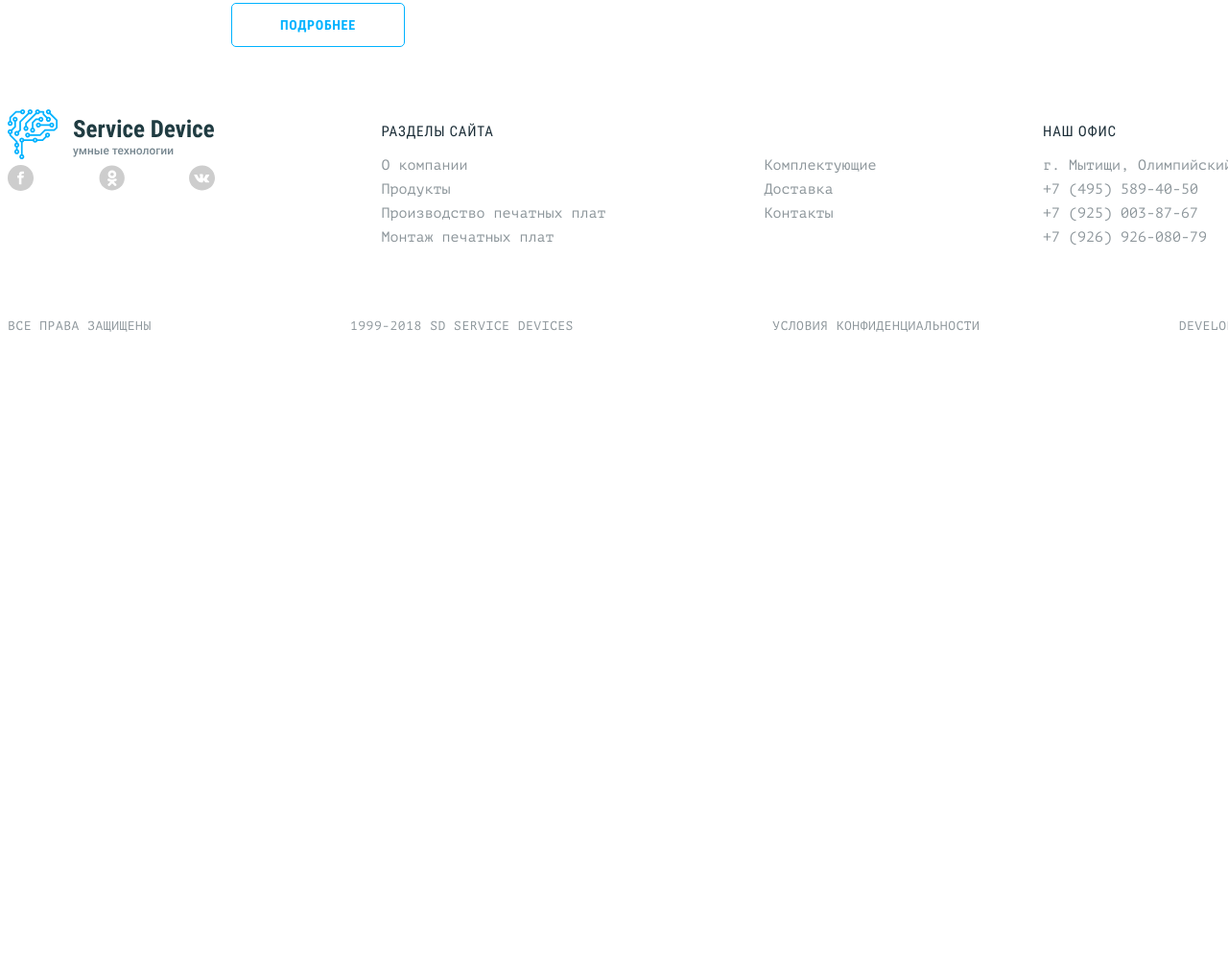
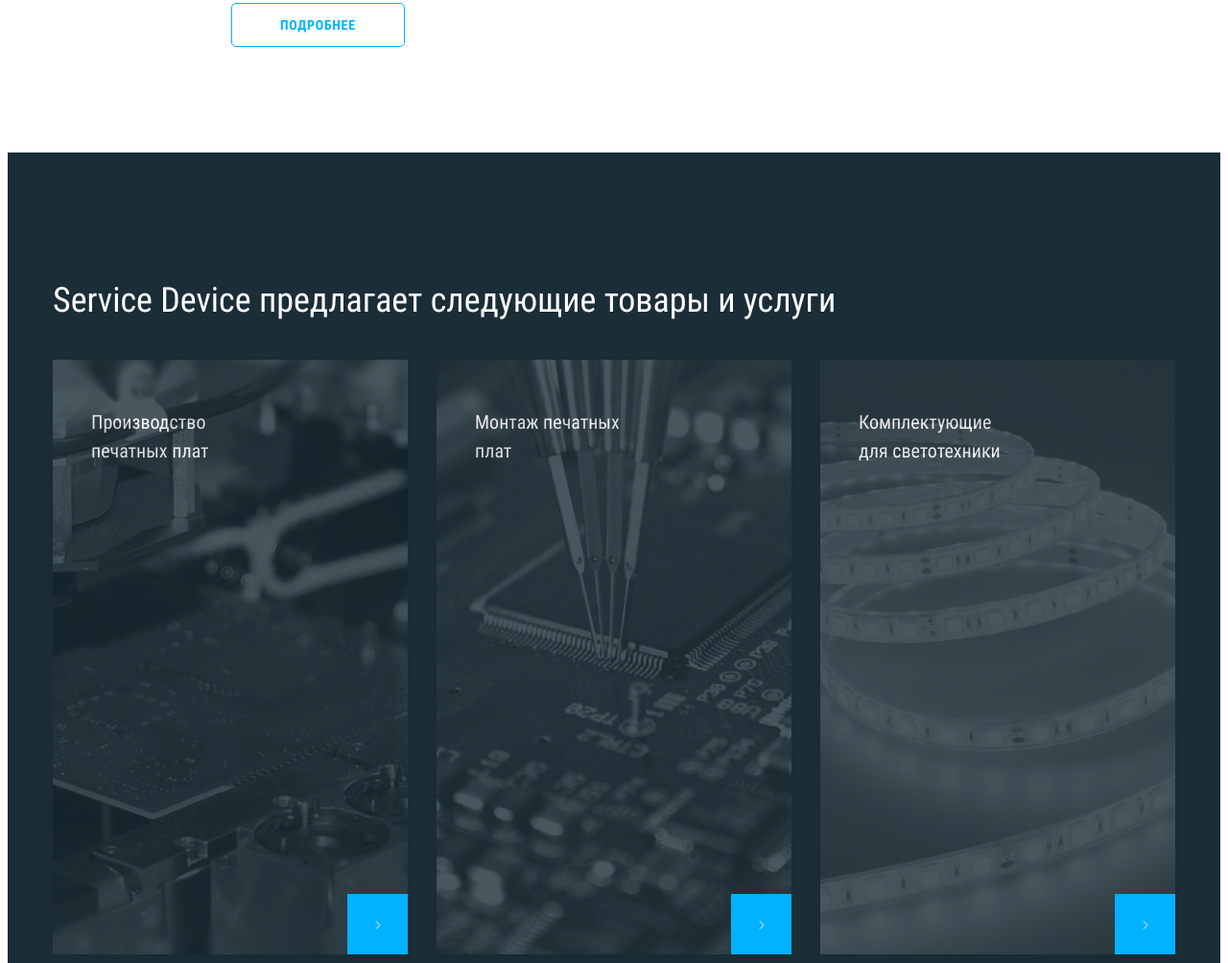
Before and after one commit to Kotwade/smartdevice, a website: page source/index.html in a window 1280 px wide. Shown: the part 2096-3100 px from the top of the page at 96% size. Before the commit the page ends 2461 px from the top, so only its background shows below. Drawn offline with nearby package versions, Linux system fonts and the light colour scheme; files that its build step writes are made by us from their sources.

Commit message:
Добавляет блок товары

```diff
--- a/source/index.html
+++ b/source/index.html
@@ -63,6 +63,37 @@
         <button class="button company__button" type="button">подробнее</button>
       </div>
     </section>
+    <section class="products">
+      <div class="products__wrapper">
+        <h3>Service Device предлагает следующие товары и услуги</h3>
+        <ul class="products__list">
+          <li class="products__list-item">
+            <a class="products__list-link" href="#">
+              <p>Производство печатных плат</p>
+              <div class="products__image-wrapper">
+                <img class="products__image" src="img/product-1.png" width="370" height="620" alt="Производство">
+              </div>
+            </a>
+          </li>
+          <li class="products__list-item">
+            <a class="products__list-link" href="#">
+              <p>Монтаж печатных плат</p>
+              <div class="products__image-wrapper">
+                <img class="products__image" src="img/product-2.png" width="370" height="620" alt="Монтаж">
+              </div>
+            </a>
+          </li>
+          <li class="products__list-item">
+            <a class="products__list-link" href="#">
+              <p>Комплектующие для светотехники</p>
+              <div class="products__image-wrapper">
+                <img class="products__image" src="img/product-3.png" width="370" height="620" alt="Светотехника">
+              </div>
+            </a>
+          </li>
+        </ul>
+      </div>
+    </section>
   </main>
   <footer class="page-footer">
     <div class="page-footer__wrapper">
--- a/source/sass/blocks/company.scss
+++ b/source/sass/blocks/company.scss
@@ -2,6 +2,7 @@
   width: 1170px;
   margin: 0 auto;
   padding-top: 110px;
+  padding-bottom: 110px;
 
   @media (max-width: $desktop-width) {
     width: 720px;
--- /dev/null
+++ b/source/sass/blocks/products.scss
@@ -0,0 +1,122 @@
+.products {
+  background-color: $dark;
+}
+
+.products__wrapper {
+  width: 1170px;
+  margin: 0 auto;
+  padding-top: 93px;
+  padding-bottom: 127px;
+
+  @media (max-width: $desktop-width) {
+    width: 715px;
+    padding-top: 53px;
+    padding-bottom: 78px;
+  }
+
+  @media (max-width: $tablet-width) {
+    width: 290px;
+    padding-top: 53px;
+    padding-bottom: 64px;
+  }
+}
+
+.products__wrapper h3 {
+  font-family: "Roboto Condensed", "Arial", sans-serif;
+  font-weight: 400;
+  font-size: 36px;
+  line-height: 51px;
+  color: $white;
+
+  @media (max-width: $desktop-width) {
+    font-size: 32px;
+    line-height: 45px;
+  }
+
+  @media (max-width: $tablet-width) {
+    font-size: 28px;
+    line-height: 39px;
+  }
+}
+
+.products__list {
+  display: flex;
+  justify-content: space-between;
+  list-style: none;
+  flex-wrap: wrap;
+  padding: 0;
+  margin: 0;
+}
+
+.products__list-item {
+  width: 370px;
+
+  @media (max-width: $desktop-width) {
+    width: 715px;
+    margin-bottom: 46px;
+  }
+
+  @media (max-width: $tablet-width) {
+    width: 290px;
+    margin-bottom: 30px;
+  }
+}
+
+.products__list-link {
+  text-decoration: none;
+  position: relative;
+}
+
+.products__list-link p {
+  position: absolute;
+  font-family: "Roboto Condensed", "Arial", sans-serif;
+  font-weight: 400;
+  font-size: 20px;
+  line-height: 30px;
+  color: $white;
+  width: 170px;
+  top: 30px;
+  left: 40px;
+}
+
+.products__image-wrapper {
+  position: relative;
+
+  &::before {
+    content: "";
+    position: absolute;
+    z-index: 2;
+    width: 63px;
+    height: 63px;
+    background-color: $blue;
+    bottom: 6px;
+    right: 0;
+  }
+
+  &::after {
+    content: "";
+    position: absolute;
+    z-index: 3;
+    background-image: url("../img/icon-arrow.svg");
+    background-repeat: no-repeat;
+    width: 10px;
+    height: 10px;
+    bottom: 31px;
+    right: 24px;
+  }
+}
+
+.products__image {
+  opacity: 0.2;
+  filter: drop-shadow(0 4px 4px rgba(0, 0, 0, 0.25));
+
+  @media (max-width: $desktop-width) {
+    width: 715px;
+    height: 256px;
+    object-fit: cover;
+  }
+
+  @media (max-width: $tablet-width) {
+    width: 290px;
+  }
+}
--- a/source/sass/style.scss
+++ b/source/sass/style.scss
@@ -9,3 +9,4 @@
 @import "./blocks/contacts-footer.scss";
 @import "./blocks/advantages.scss";
 @import "./blocks/company.scss";
+@import "./blocks/products.scss";
```
Also changed, not shown: build/css/style.min.css, build/index.html, 1 other file.
